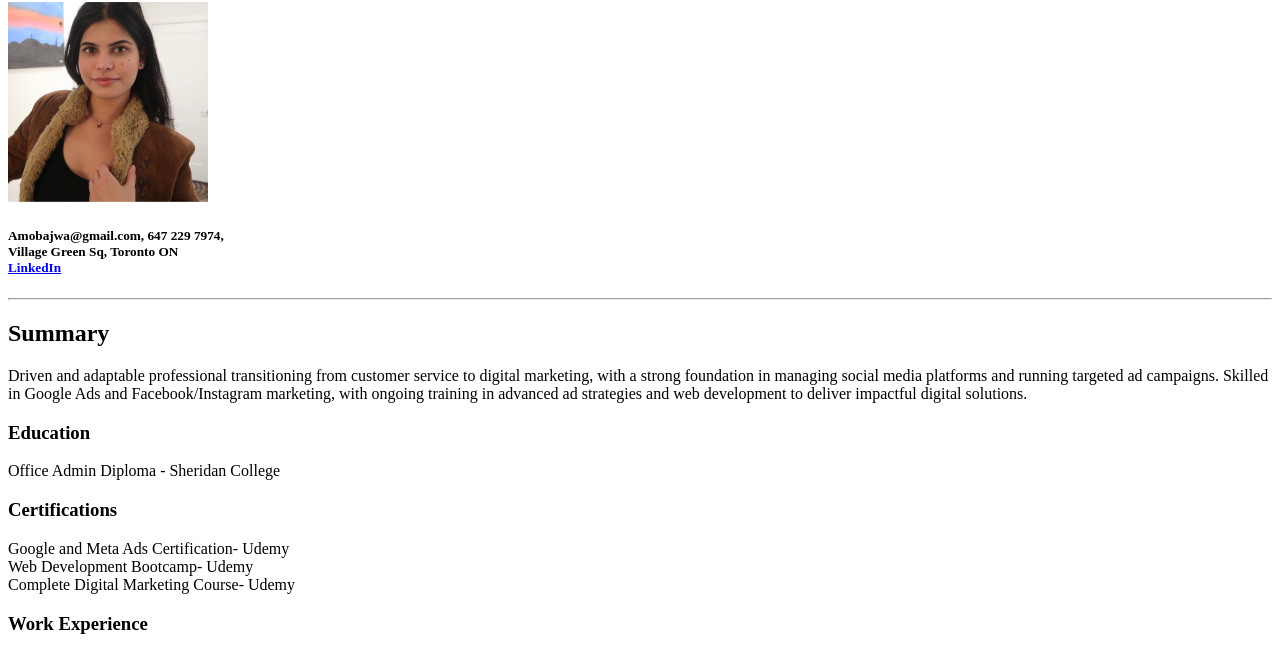
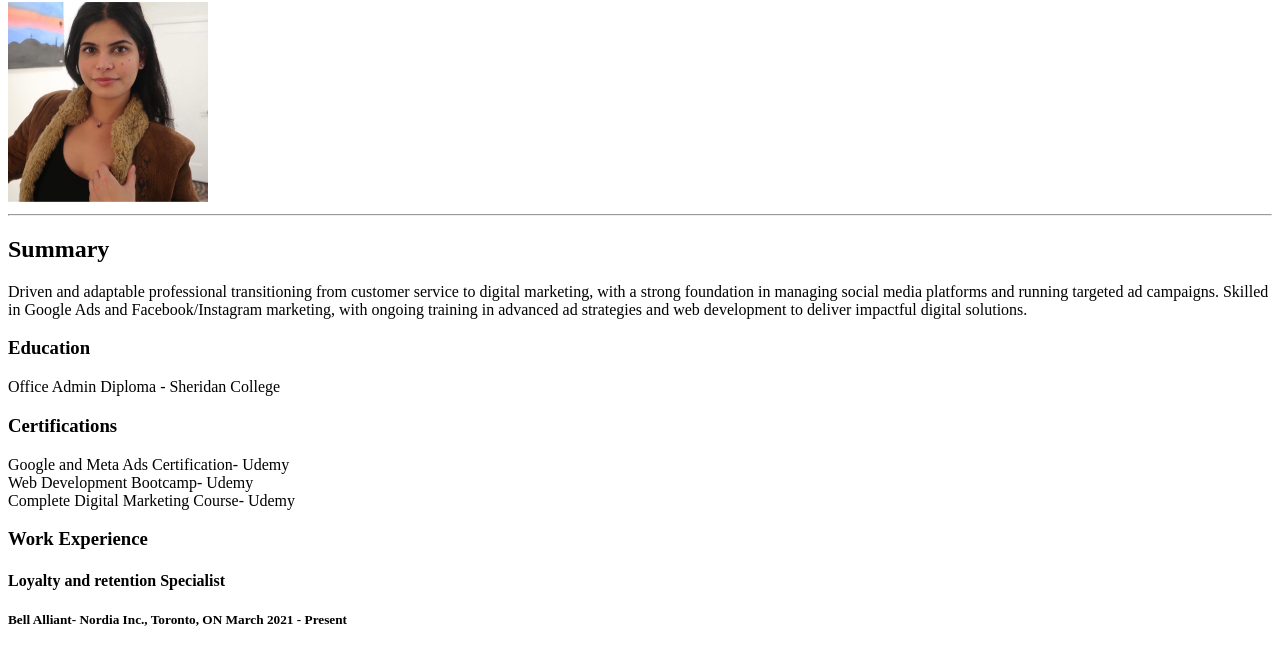
Before and after one commit to amobajwa/resume, a plain HTML site: page index.html in a window 1280 px wide. Shown: the part 78-725 px from the top of the page. Drawn offline with Linux system fonts and the light colour scheme.

Commit message:
index.html

```diff
--- a/index.html
+++ b/index.html
@@ -7,8 +7,6 @@
 <body>
     <h1>Aman Kaur</h1>
     <img src="photo of me.jpg" height="200">
-    <h5>Amobajwa@gmail.com, 647 229 7974, <br/>Village Green Sq, Toronto ON <br/>
-        <a href="https://www.linkedin.com/in/amankb">LinkedIn</a></h5>
 
         <hr/>
 
```
